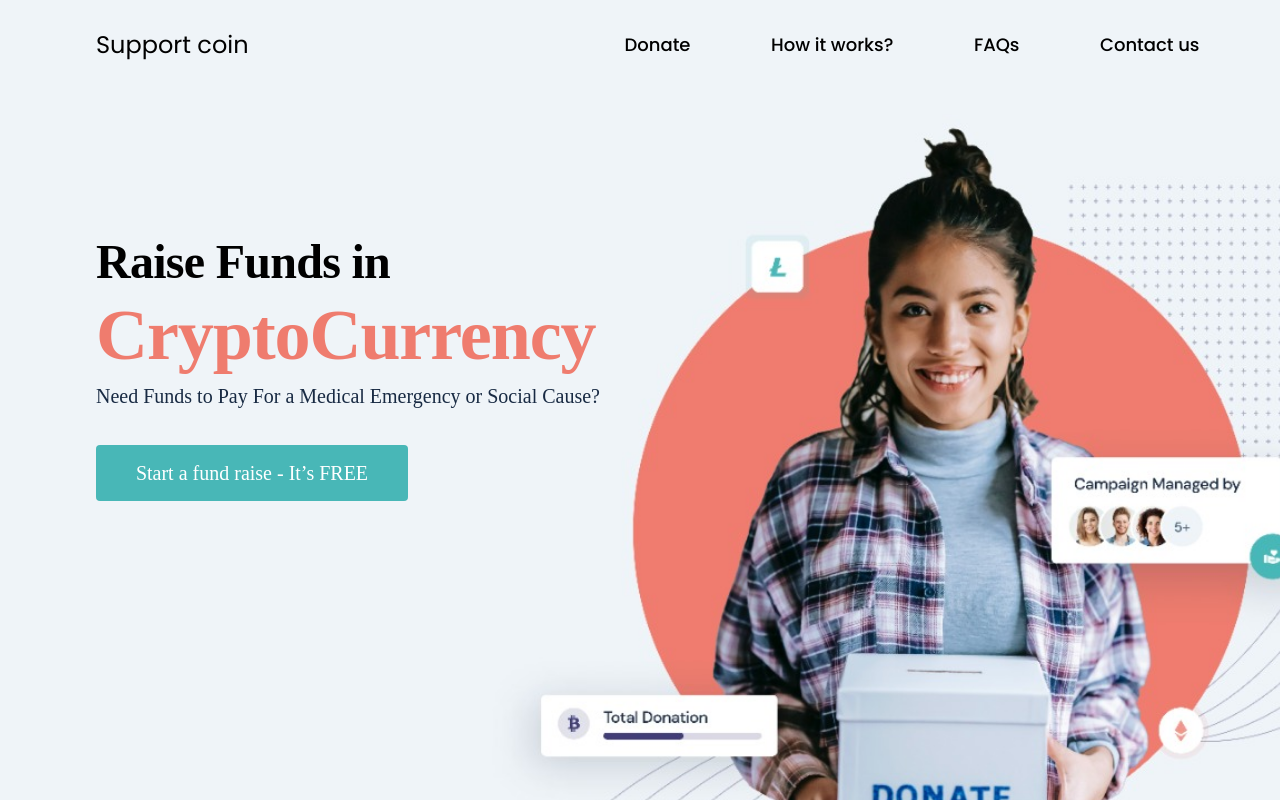
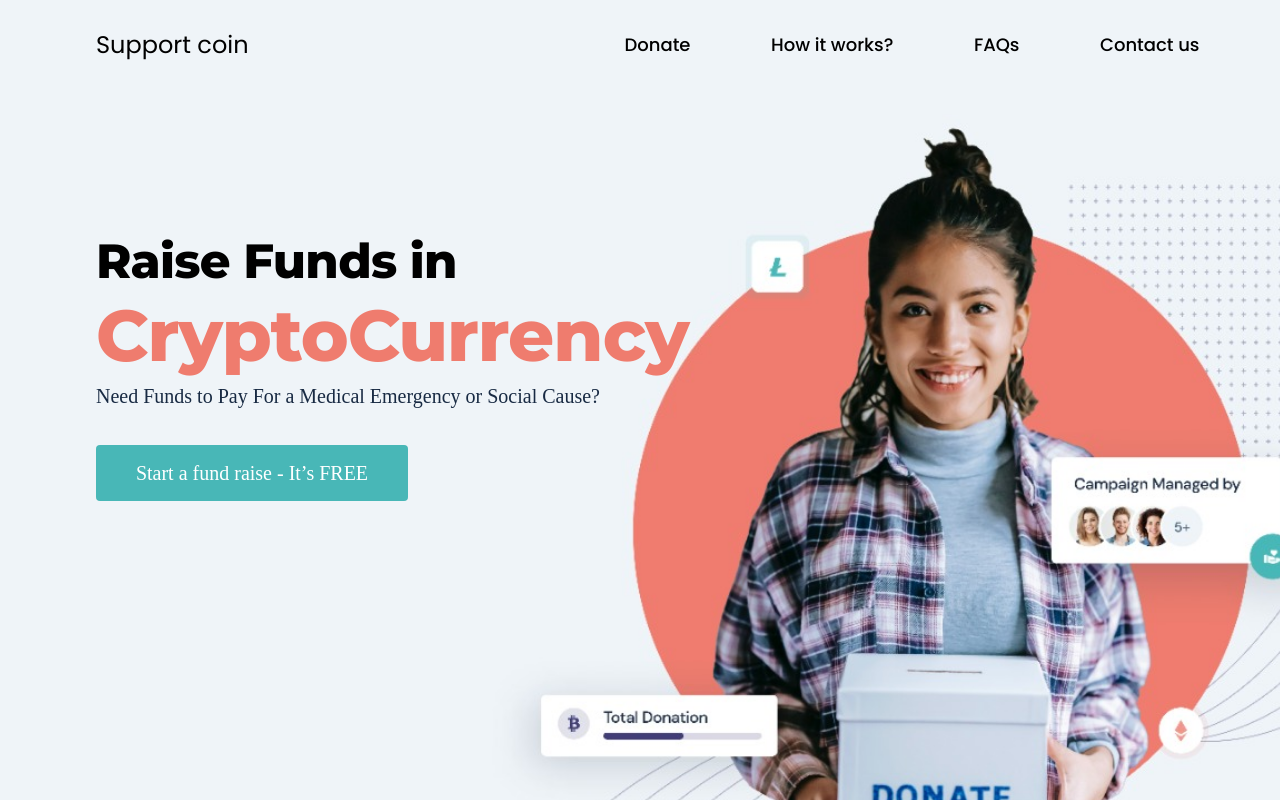
Before and after one commit to mkdsrt10/Internship, a Next.js app: page / in a window 1280 px wide. Shown: the top 800 px of the page. Built offline with nearby package versions, Linux system fonts and the light colour scheme; a web font is replaced by a local one; what aws-amplify would draw is missing.

Commit message:
Update globals.css

```diff
--- a/styles/globals.css
+++ b/styles/globals.css
@@ -1,4 +1,4 @@
-
+@import url('https://fonts.googleapis.com/css2?family=Montserrat:ital,wght@0,100;0,200;0,300;0,400;0,500;0,600;0,700;0,800;0,900;1,100&display=swap');
 @import url('https://fonts.googleapis.com/css2?family=Libre+Franklin:wght@100;200;300;400;500&family=Mandali&family=Poppins:ital,wght@0,100;0,200;0,300;0,400;0,500;1,100&display=swap');
 *{
   padding: 0;
```
